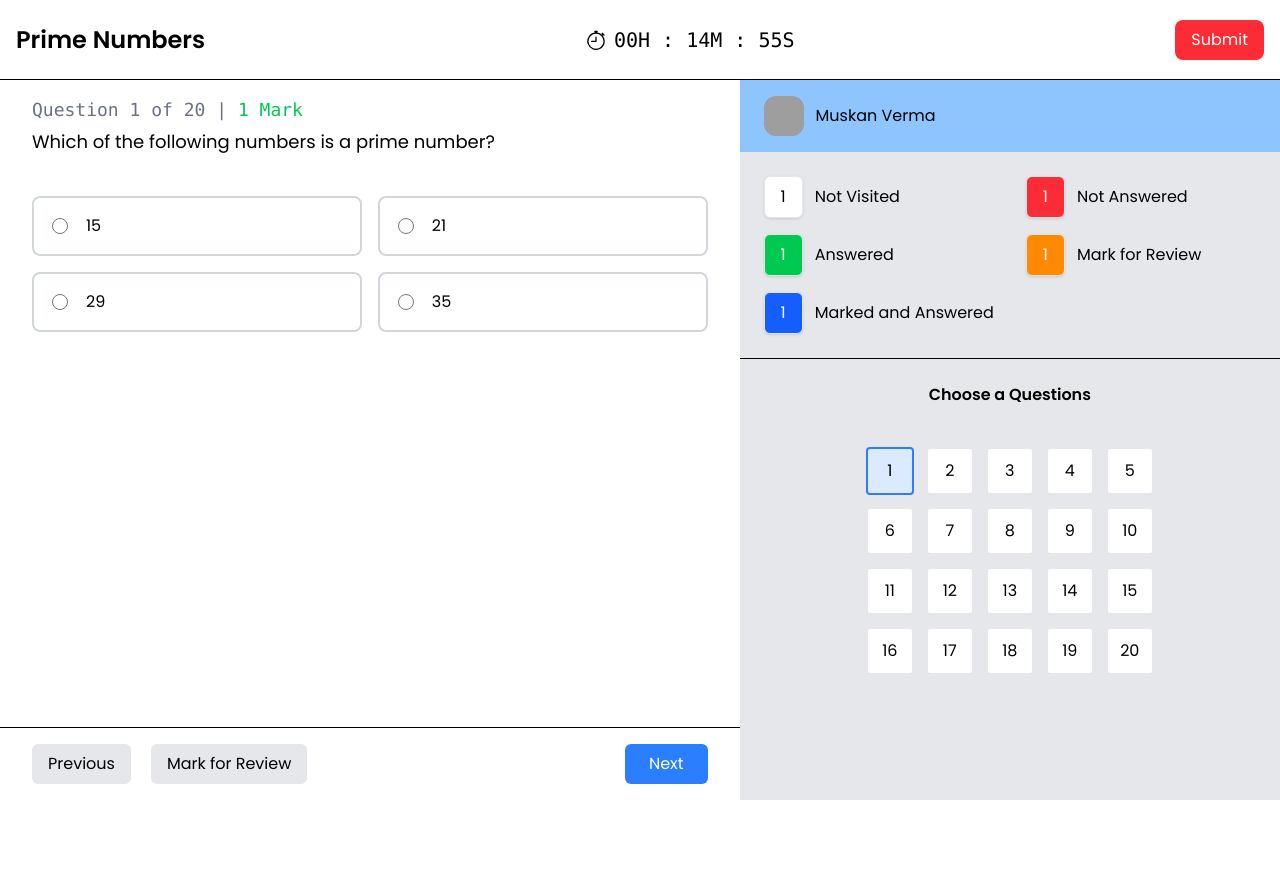
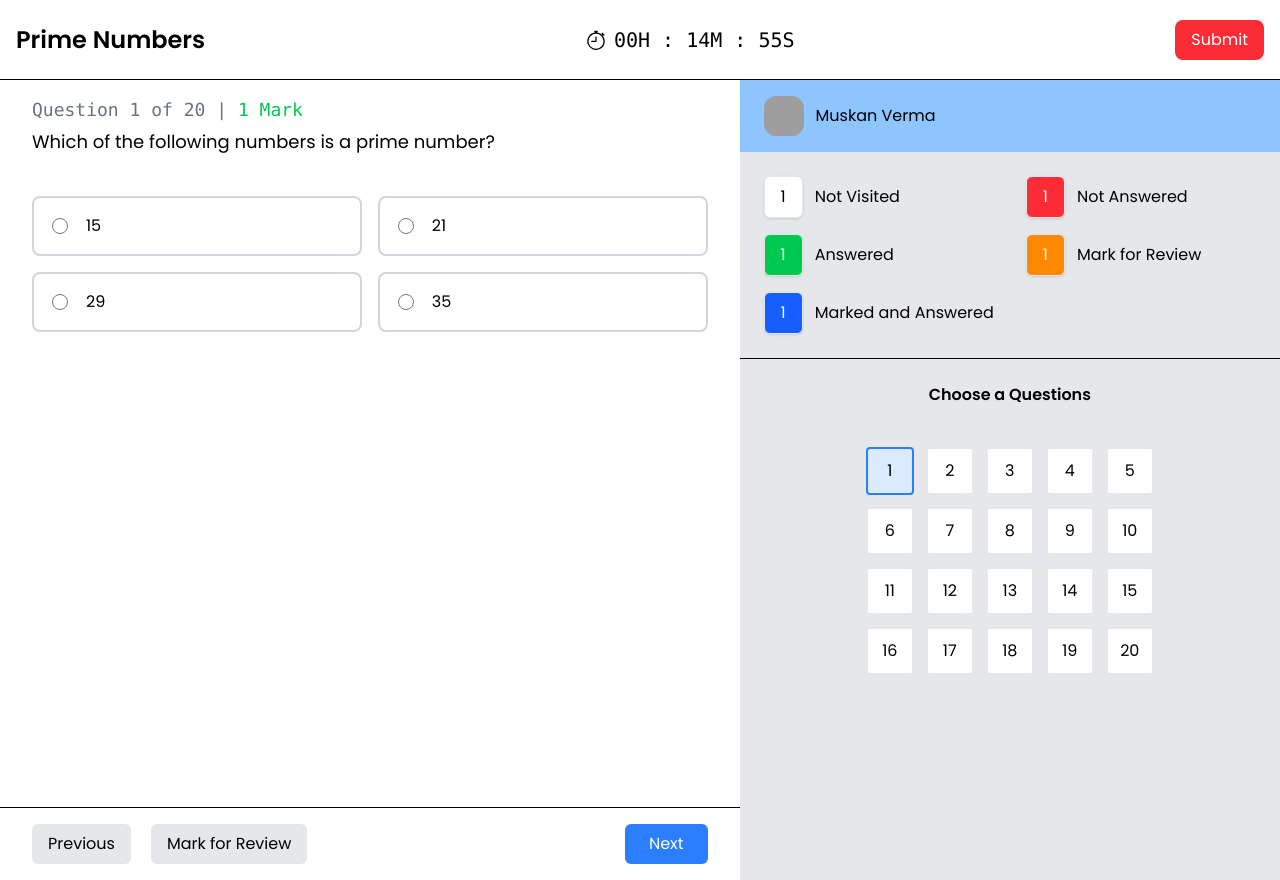
Before and after one commit to 143venkatsai/quiz-game-frontend, a React (Vite) app: page / in a window 1280 px wide. Before the commit the page ends 800 px from the top, so only its background shows below. Built offline with nearby package versions, Linux system fonts and the light colour scheme; grey boxes are pictures that could not be loaded.

Commit message:
updated home scree

```diff
--- a/src/components/Home.jsx
+++ b/src/components/Home.jsx
@@ -51,8 +51,8 @@ const Home = () => {
 
         {/* Main section */}
         <div
-          className="flex flex-col lg:flex-row"
-          style={{ height: "calc(100vh - 10vh)" }}
+          className="flex flex-col lg:flex-row min-h-screen"
+          // style={{ height: "90vh" }}
         >
           <div className="flex flex-col justify-between flex-1">
             <div className="flex flex-col p-4 md:px-8 py-4">
```
